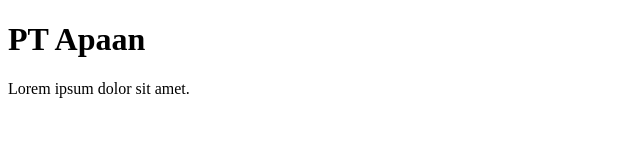
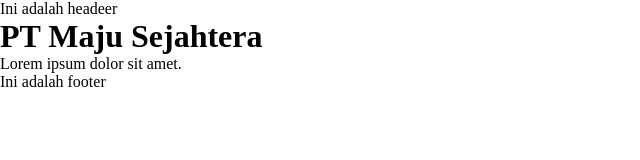
Before and after one commit to revo-lusi0/CompanyProfile, a plain HTML site: page index.html in a window 1280 px wide. Shown: the whole page, without its empty margins (0-640 px from the left). Drawn offline with Linux system fonts and the light colour scheme.

Commit message:
membuat perubahan pada style.css dan index.html

```diff
--- a/assets/style.css
+++ b/assets/style.css
@@ -0,0 +1,4 @@
+* {
+  margin: 0;
+  padding: 0;
+}
--- a/index.html
+++ b/index.html
@@ -4,10 +4,12 @@
     <meta charset="UTF-8" />
     <meta name="viewport" content="width=device-width, initial-scale=1.0" />
     <title>Belajar Git Dasar</title>
+    <link rel="stylesheet" href="assets/style.css" />
   </head>
   <body>
-    <h1>PT Apaan</h1>
-
+    <header>Ini adalah headeer</header>
+    <h1>PT Maju Sejahtera</h1>
     <p>Lorem ipsum dolor sit amet.</p>
+    <footer>Ini adalah footer</footer>
   </body>
 </html>
```
